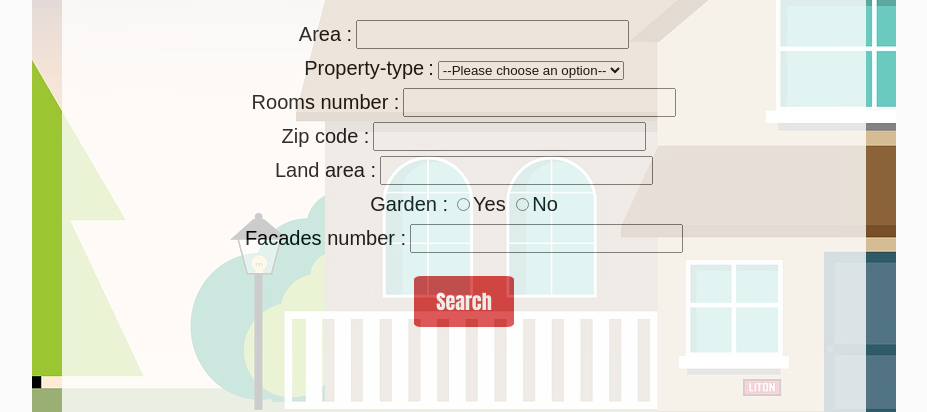
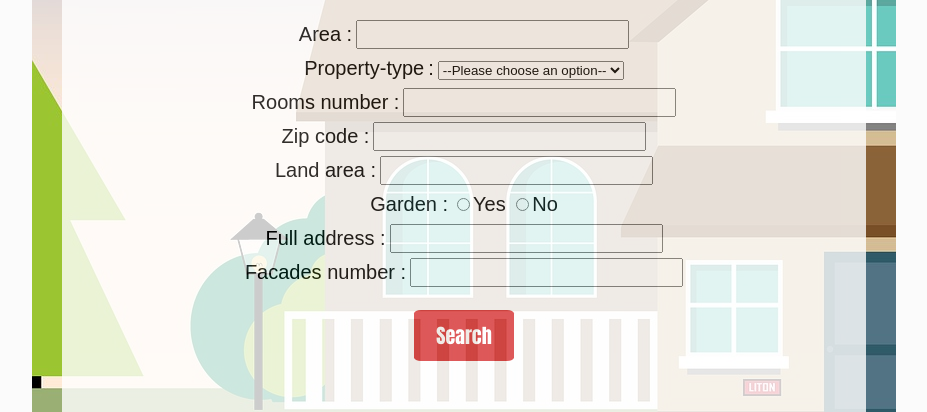
Before and after one commit to celinearn/Bouman-Johnson-housing-project, a plain HTML site: page index.html in a window 1280 px wide. Shown: the part 410-822 px from the top of the page, without its empty margins (176-1103 px from the left). Drawn offline with Linux system fonts and the light colour scheme.

Commit message:
adresse remise

```diff
--- a/index.html
+++ b/index.html
@@ -57,10 +57,10 @@
 			        <label for="msg">equipped-kitchen :</label>
 			        <input type="text" id="name" name="user_name">
 			    </div> -->
-			    <!-- <div>
-			        <label for="address">full-address :</label>
+			    <div>
+			        <label for="address">Full address :</label>
 			        <input type="text" id="address" name="address">
-			    </div> -->
+			    </div>
 			    <!-- <div>
 			        <label for="msg">swimmingpool :</label>
 			        <input type="text" id="name" name="user_name">
```
